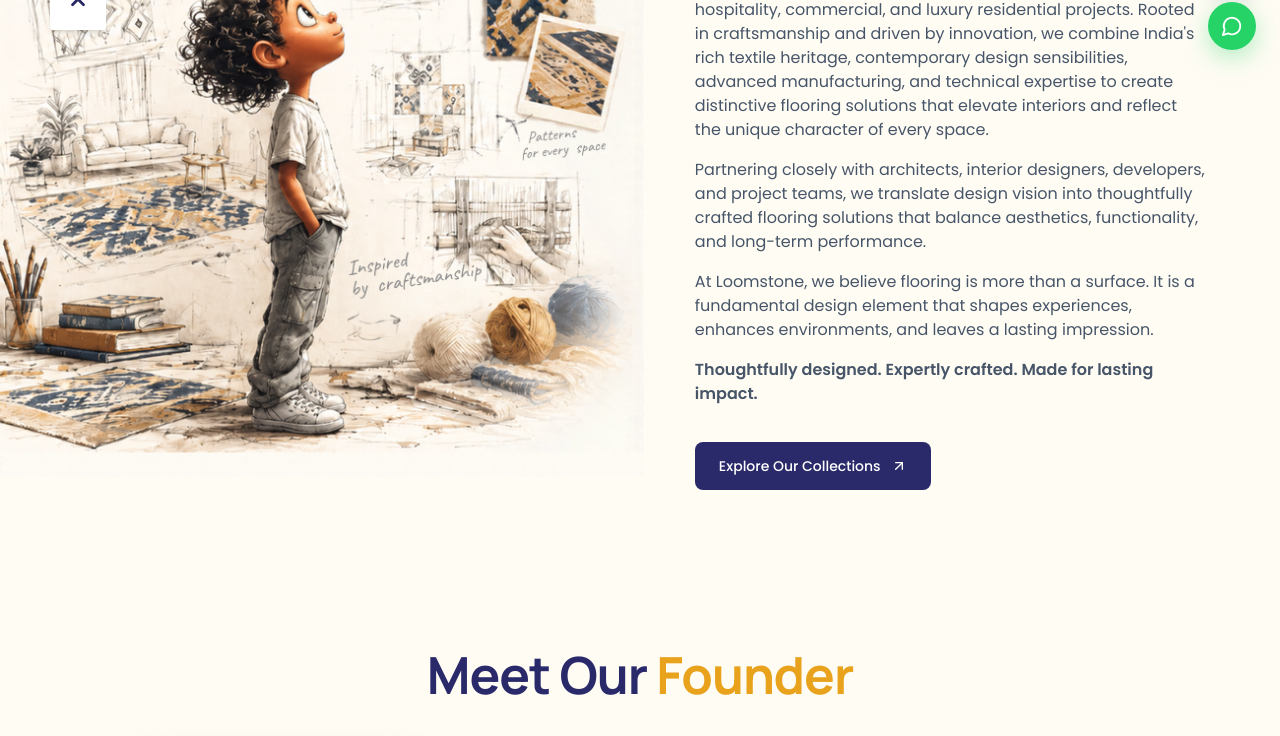
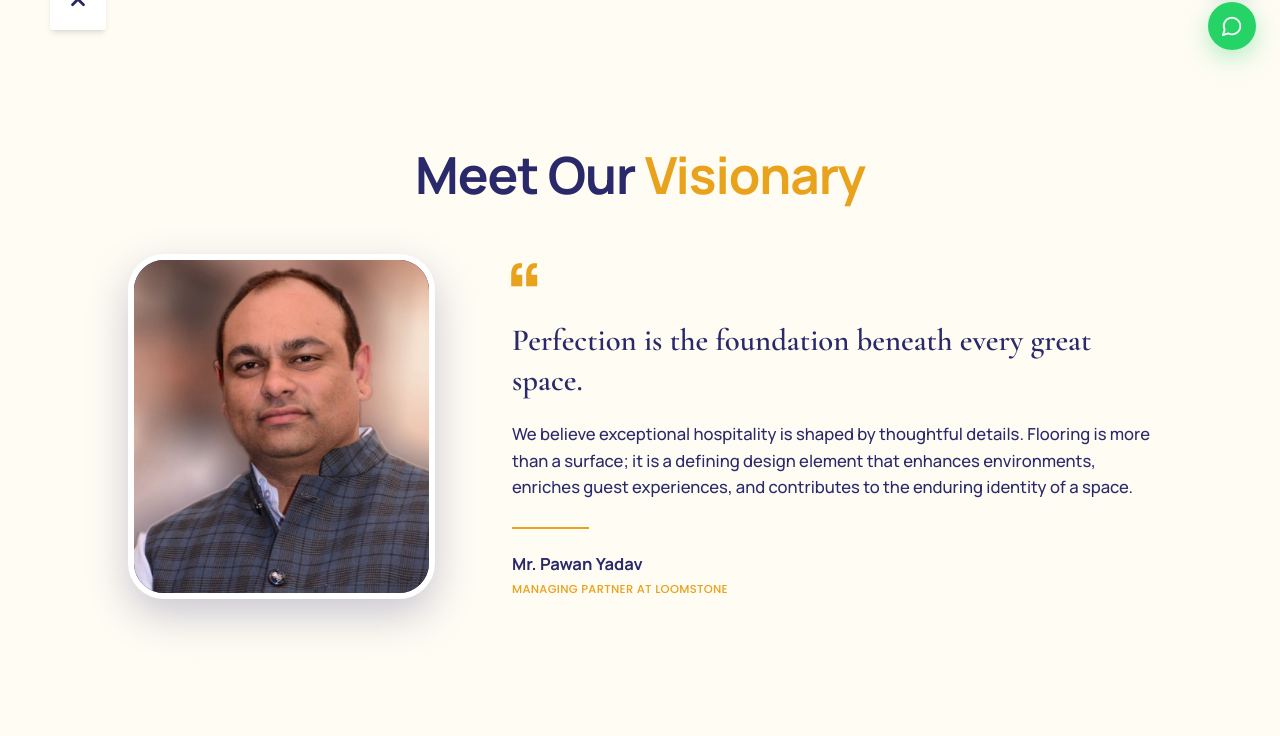
Before and after one commit to arpitshukla267/Loomstone, a Next.js app in the folder frontend/: page /about in a window 1280 px wide. Shown: the part 720-1456 px from the top of the page. Built offline with nearby package versions, Linux system fonts and the light colour scheme; no server answers.

Commit message:
fix founder section

```diff
--- a/frontend/app/about/page.tsx
+++ b/frontend/app/about/page.tsx
@@ -19,7 +19,7 @@ export default function AboutPage() {
         {" "}
         <main>
           {/* 1. About Hero */}
-          <section className="relative flex min-h-[380px] items-center justify-center overflow-hidden md:min-h-[500px] 3xl:min-h-[640px] 4xl:min-h-[720px]">
+          {/* <section className="relative flex min-h-[380px] items-center justify-center overflow-hidden md:min-h-[500px] 3xl:min-h-[640px] 4xl:min-h-[720px]">
             <Image
               src={heroImage}
               alt="Loomstone flooring solutions and craftsmanship"
@@ -41,7 +41,7 @@ export default function AboutPage() {
                 </h1>
               </Reveal>
             </div>
-          </section>
+          </section> */}
 
           {/* 2. Our Story */}
           <OurStorySection />
--- a/frontend/components/about/FounderSection.tsx
+++ b/frontend/components/about/FounderSection.tsx
@@ -1,13 +1,16 @@
 "use client";
 
 import { useRef } from "react";
-import { Great_Vibes } from "next/font/google";
+import { Cormorant_Garamond } from "next/font/google";
 import { motion, useInView, useReducedMotion } from "framer-motion";
 import { FadeImage } from "@/components/ui/reveal";
 
-const cursive = Great_Vibes({
+// Tagline font. Badalna ho to yahi import + ye block change karo
+// (e.g. Playfair_Display, Playfair, Dancing_Script, etc.)
+const taglineFont = Cormorant_Garamond({
   subsets: ["latin"],
-  weight: "400",
+  weight: ["500", "600"],
+  style: ["italic"],
   display: "swap",
 });
 
@@ -34,7 +37,7 @@ const REST_BASE = QUOTE_BASE + 0.25;
 
 const EASE = [0.22, 1, 0.36, 1] as const;
 
-// negative inset: cursive ke loops aur descenders (y, g, p) cut na hon
+// negative inset: letters ke loops aur descenders (y, g, p) cut na hon
 // hidden state: right inset = 100% + left padding, taaki visible width bilkul 0 rahe
 const CLIP_HIDDEN = "inset(-30% 115% -40% -15%)";
 const CLIP_SHOWN = "inset(-30% -15% -40% -15%)";
@@ -102,7 +105,7 @@ export default function FounderSection() {
         className="font-manrope mb-10 px-4 text-center text-[32px] font-bold leading-[1.1] tracking-[-0.02em] sm:mb-12 sm:text-[44px] lg:mb-[4vw] lg:text-[4vw] 3xl:text-[3.6vw]"
       >
         <span className="text-[#2a2a6b]">Meet Our</span>{" "}
-        <span className="text-[#e8a21c]">Founder</span>
+        <span className="text-[#e8a21c]">Visionary</span>
       </motion.h2>
 
       <div className="mx-auto grid max-w-[90vw] items-center gap-10 sm:max-w-[85vw] lg:max-w-[80vw] lg:grid-cols-[24vw_1fr] lg:gap-[6vw] 3xl:max-w-[76vw] 3xl:grid-cols-[22vw_1fr] 3xl:gap-[7vw]">
@@ -114,7 +117,7 @@ export default function FounderSection() {
           <div className="relative h-[320px] w-full overflow-hidden rounded-[28px] border-[5px] border-white bg-[#2a2a6b] shadow-[0_16px_40px_rgba(42,42,107,0.25)] sm:h-[380px] sm:rounded-[36px] sm:border-[6px] lg:h-[27vw] 3xl:h-[25vw]">
             <FadeImage
               src={founderImage}
-              alt={`${OWNER}, founder of ${COMPANY}`}
+              alt={`${OWNER}, Managing Partner at ${COMPANY}`}
               fill
               sizes="(min-width: 1024px) 24vw, 380px"
               className="object-cover object-top"
@@ -142,9 +145,9 @@ export default function FounderSection() {
             &ldquo;
           </motion.span>
 
-          {/* 2. Cursive tagline: likhte hue reveal */}
+          {/* 2. Tagline: likhte hue reveal */}
           <p
-            className={`${cursive.className} mt-4 text-[28px] leading-[1.3] sm:mt-6 sm:text-[34px] lg:mt-[1.2vw] lg:text-[2.5vw] 3xl:text-[2.3vw]`}
+            className={`${taglineFont.className} mt-4 text-[26px] font-semibold leading-[1.3] sm:mt-6 sm:text-[32px] lg:mt-[1.2vw] lg:text-[2.4vw] 3xl:text-[2.1vw]`}
           >
             {TAGLINE_WORDS.map((w, i) => (
               <span key={i}>
@@ -170,11 +173,11 @@ export default function FounderSection() {
 
           {/* 5. Naam + designation */}
           <motion.div {...revealAfter(REST_BASE + 0.1)}>
-            <h3 className="font-manrope text-[20px] font-bold leading-tight sm:text-[22px] lg:text-[1.6vw]">
+            <h3 className="font-manrope text-[16px] font-bold leading-tight sm:text-[18px] lg:text-[1.3vw] 3xl:text-[1.4vw]">
               Mr. {OWNER}
             </h3>
             <p className="mt-1 text-xs font-medium uppercase tracking-wide text-[#e8a21c] sm:text-sm lg:text-[0.9vw]">
-              Founder &amp; Owner, {COMPANY}
+              Managing Partner at {COMPANY}
             </p>
           </motion.div>
         </div>
```
